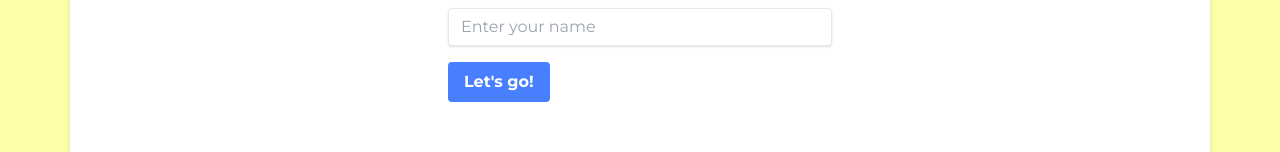
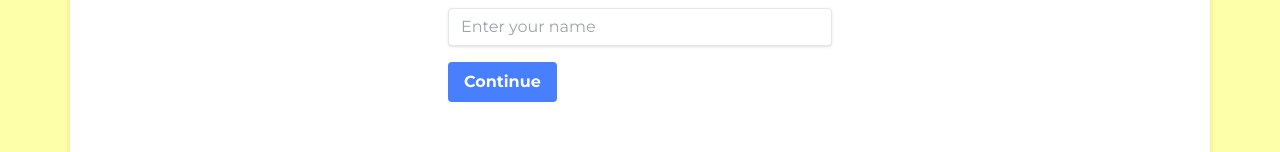
Before and after one commit to hnihsan/bee-cafe-customer, a Next.js app: page / in a window 1280 px wide. Shown: the part 272-424 px from the top of the page. Built offline with nearby package versions, Linux system fonts and the light colour scheme; what twin.macro would draw is missing.

Commit message:
change wording

```diff
--- a/src/pages/index.tsx
+++ b/src/pages/index.tsx
@@ -47,7 +47,7 @@ export default function Home({}: Props) {
           price: '8',
           image:
             'https://gateway-proxy-bee-4-0.gateway.ethswarm.org/bzz/fd13139e112ad218a0c6d11f77c8ae370e01f0f59a36a390206b01f0c409c9dd/',
-        }
+        },
       ],
     },
     {
@@ -275,7 +275,7 @@ export default function Home({}: Props) {
                   type="button"
                   onClick={handleSubmitCustomer}
                 >
-                  Let's go!
+                  Continue
                 </button>
               </div>
             </form>
@@ -359,7 +359,9 @@ export default function Home({}: Props) {
                     className="border rounded-md cursor-pointer hover:shadow-md relative"
                     onClick={() => {
                       setSelectedItem(item);
-                      setSelectedItemCategory(datas[selectedCurrentIndex].category);
+                      setSelectedItemCategory(
+                        datas[selectedCurrentIndex].category
+                      );
                       setIsModalOpen(true);
                     }}
                     key={index}
```
Also changed, not shown: 1 other file (tests, documents, lock files or other folders).
